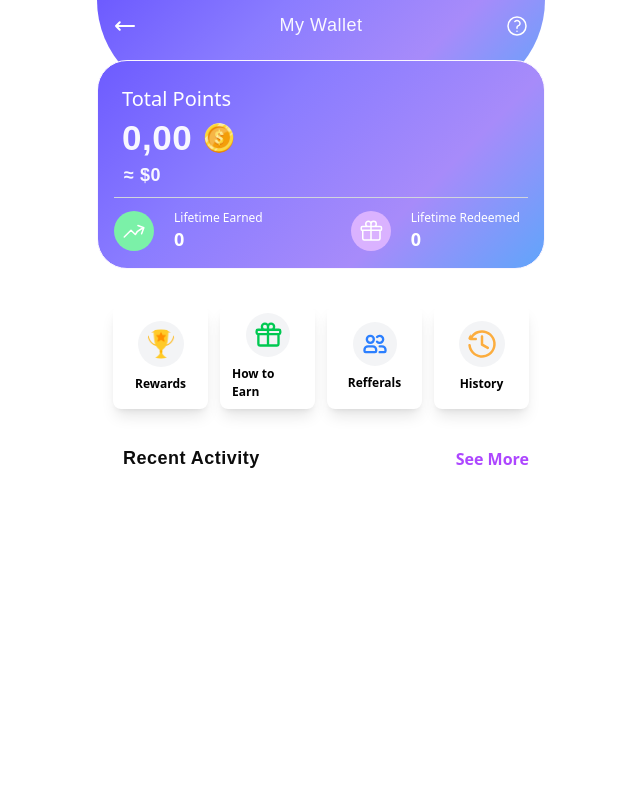
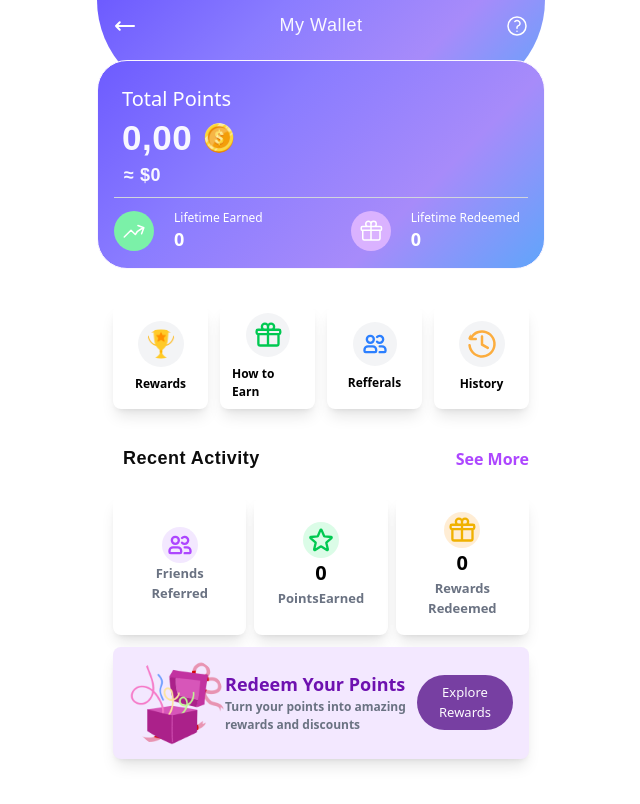
Before and after one commit to Habiba712/ECBI-frontend, a Next.js app: page /pages/wallet in a window 1280 px wide. Shown: the top 804 px of the page, without its empty margins (319-959 px from the left). Built offline with nearby package versions, Linux system fonts and the light colour scheme.

Commit message:
semifinished wallet page

```diff
--- a/app/pages/notif/page.js
+++ b/app/pages/notif/page.js
@@ -102,7 +102,7 @@ see updates here.
                         </h3>
                     </div>
                 ):<>
-                 <div className="inf-dash-top fixed top-0 max-w-md mx-auto w-full ">
+                 <div className="inf-dash-top fixed top-0 max-w-md mx-auto w-full z-10">
                     <h2 className="w-full text-center"
     style={{
       fontSize: "18px",
--- a/app/pages/wallet/page.js
+++ b/app/pages/wallet/page.js
@@ -11,6 +11,9 @@ import TredingUpIcon from '../../../public/svg/tredingUp';
 import goblet from '../../../public/goblet.png';
 import ClientsIcon from '../../../public/svg/clients';
 import history from '../../../public/svg/history.svg';
+import StarIcon from '../../../public/svg/star';
+import surprise_box from '../../../public/surprise_box.png';
+import { formatDistanceToNow } from "date-fns";
 
 export default function WalletPage() {
     const [wallet, setWallet] = useState([]);
@@ -20,6 +23,31 @@ export default function WalletPage() {
     const [userId, setUserId] = useState(0);
     const [token, setToken]= useState(0);
     const [loggedInUser, setLoggedInUser] = useState(0);
+    const [getReferralLinks, setGetReferralLinks] = useState();
+    const [getTotalFriends, setGetTotalFriends] = useState();
+
+    const getMyReferralLinks = async () => {
+        try {
+            const res = await fetch(`${process.env.NEXT_PUBLIC_API_URL}/api/referralLink/getReferralLinksForWallet/${userId}`, {
+
+
+             }).then((res) => {
+                if (res.ok) {
+                    res.json().then((data) => {
+                        console.log('referral link data', data);
+                        setGetReferralLinks(data);
+                        setGetTotalFriends(data?.reduce((acc, reff) => acc + reff?.referredUsers?.length, 0));
+                    })
+                }
+            })
+
+        } catch (err) {
+            console.log('error', err);
+        }
+    }
+    console.log('ref', getReferralLinks)
+
+
 
     const getUser = async () => {
         console.log('🔥 getUserById HIT', userId);
@@ -60,6 +88,7 @@ export default function WalletPage() {
         // setShowReferralLinks(false);
         if (userId) {
             getUser();
+            getMyReferralLinks();
         }
     }, [userId])
 
@@ -222,10 +251,83 @@ export default function WalletPage() {
                 See More
                 </button>
         </div>
-        <div>{
+        <div className="w-full">
+            {
+                getReferralLinks?.length > 0 && (
+                    getReferralLinks?.map((referral) =>(
 
+                        referral?.referredUsers?.length > 0 && (
+                            referral?.referredUsers?.map((reff) => (
 
+                           <div key={reff?.user?._id} className="rounded-lg border border-gray-200 py-3 px-2 mb-2 flex">
+                            <div className="flex gap-2 items-center w-30">
+                                <Image src={reff?.user?.base?.avatar} alt="avatar" width={40} height={40} className="rounded-full object-cover aspect-square" />
+                                <span className="text-green-600 font-semibold border-2 border-green-100 rounded-full flex items-center justify-center h-[40px] w-[40px] text-[12px]">+{(totalBalance - 50) / referral?.referredUsers?.length}</span>
+                                </div>
+
+                               <div className="w-50 ">
+                                <p className="font-semibold ">Referral Completed</p>
+                                <span className="text-gray-500 text-xs font-sans flex-wrap"> Your friend {reff?.user?.base?.name} has completed the referral</span>
+                                </div>
+                                <div className="w-20 flex justify-end ">
+                                    <span className="text-gray-400 text-xs font-sans flex-nowrap w-fit">
+                                        {formatDistanceToNow(new Date(reff?.joinedAt), { addSuffix: true })}
+                                    </span>
+                                    </div>
+                            </div>
+
+                        )))
+
+                    ))
+                )
             }
+
+        </div>
+
+        <div className="flex gap-2 w-full justify-between">
+            <div className="flex flex-col shadow-lg rounded-lg items-center justify-center bg-white  py-4 px-4 w-full">
+                <div className="bg-purple-100 rounded-full p-1 ">
+                    <ClientsIcon className="w-7 h-7 text-purple-500 stroke-2" />
+                    </div>
+                <p style={{'fontSize':'20px'}} className="font-semibold">{getTotalFriends} </p>
+                <p style={{'fontSize':'13px','fontWeight':'600'}}  className="text-gray-500 text-lg text-center w-full">Friends Referred</p>
+
+            </div>
+            <div className="flex flex-col shadow-lg rounded-lg items-center justify-center bg-white  py-4 px-4 w-full">
+                <div className="bg-green-100 rounded-full p-1 ">
+                <StarIcon className="w-7 h-7 text-green-500 stroke-2" />
+
+                </div>
+                <p style={{'fontSize':'20px'}} className="font-semibold">{totalBalance}</p>
+                <p style={{'fontSize':'13px','fontWeight':'600'}}  className="text-gray-500 text-lg text-center w-full ">PointsEarned</p>
+            </div>
+            <div className="flex flex-col shadow-lg rounded-lg items-center justify-center bg-white  py-4 px-4 w-full">
+                <div className="bg-orange-100 rounded-full p-1 ">
+                <GiftIcon className="w-7 h-7 text-yellow-500 stroke-2" />
+
+                </div>
+                <p style={{'fontSize':'20px'}} className="font-semibold">{redeemedPoints ? redeemedPoints : 0}</p>
+                <p style={{'fontSize':'13px','fontWeight':'600'}}  className="text-gray-500 text-lg text-center w-full">Rewards Redeemed</p>
+            </div>
+        </div>
+
+        <div className="w-full flex bg-purple-100 rounded-lg items-center justify-between px-4  py-2 shadow-lg">
+            <div className="w-25 ">
+<Image src={surprise_box} alt="pos cover image" width={100} height={100} className="rounded-full object-cover aspect-square" />
+            </div>
+            <div className="w-50">
+                <p style={{'fontSize':'18px'}} className="text-purple-800 font-semibold">
+                    Redeem Your Points
+                </p>
+                <p className="text-gray-500 font-semibold">
+                    Turn your points into amazing rewards and discounts
+                </p>
+            </div>
+            <div className="w-25">
+                <button className="bg-purple-900 opacity-80 text-white px-1 py-2 rounded-full text-[13px] flex nowrap w-full cursor-pointer">
+                Explore Rewards
+            </button>
+            </div>
 
         </div>
       </div>
--- a/package.json
+++ b/package.json
@@ -13,6 +13,7 @@
     "@emotion/styled": "^11.14.1",
     "@mui/material": "^7.3.5",
     "@yudiel/react-qr-scanner": "^2.4.1",
+    "date-fns": "^4.4.0",
     "next": "16.0.10",
     "react": "19.2.0",
     "react-dom": "19.2.0",
```
Also changed, not shown: public/surprise_box.png (added), 1 other file (tests, documents, lock files or other folders).
